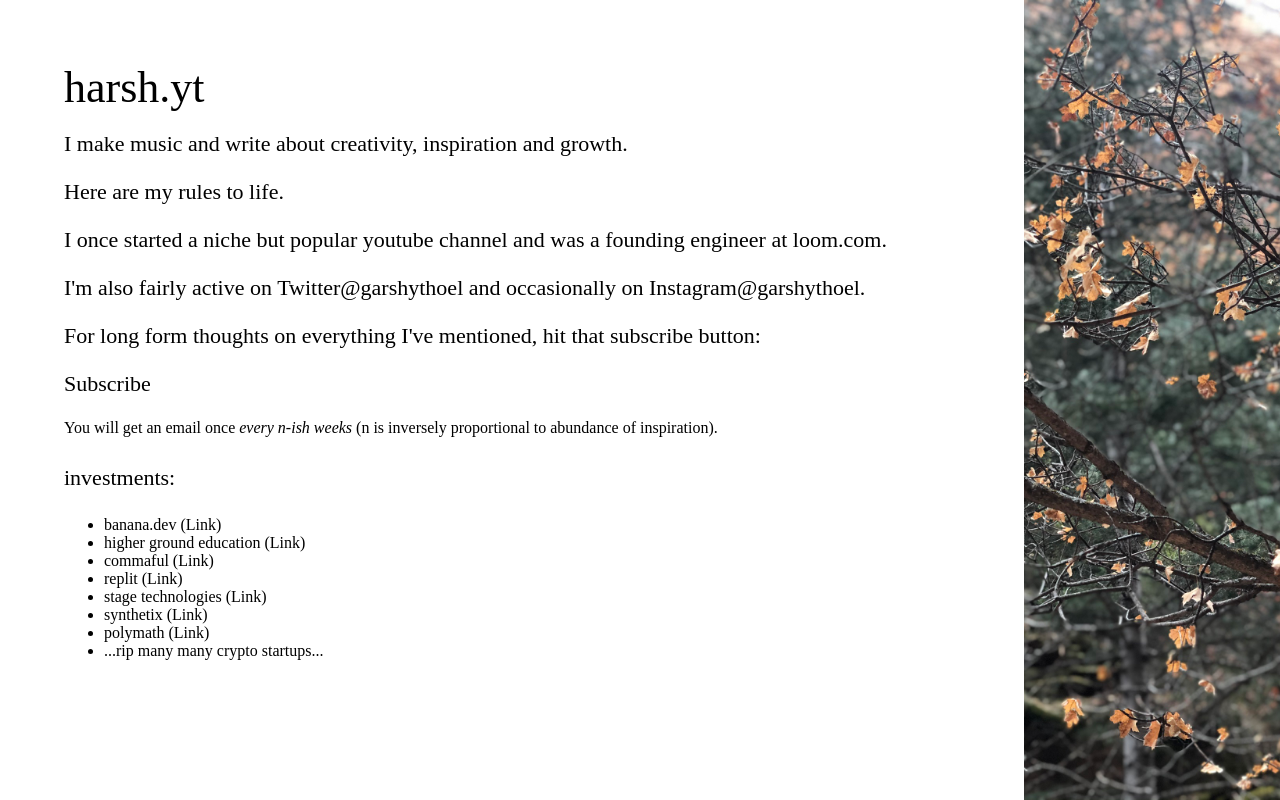
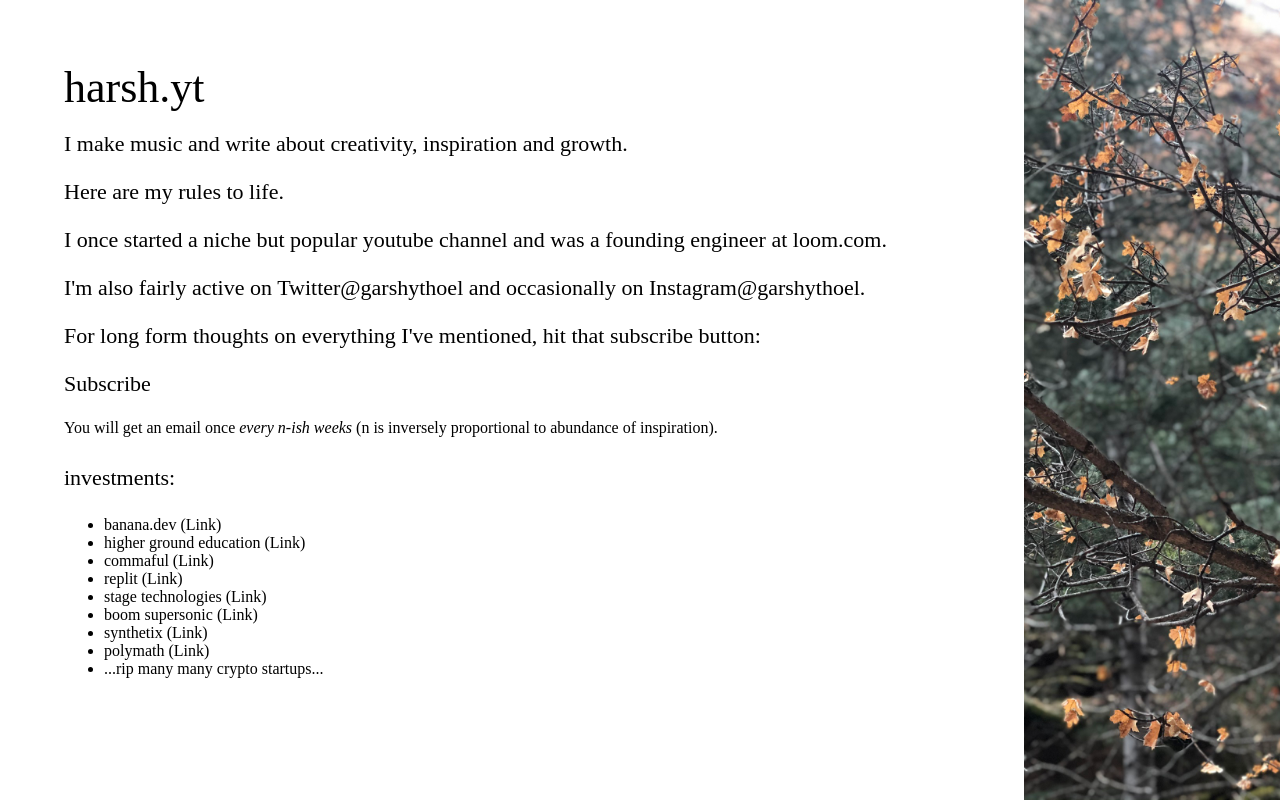
Before and after one commit to garshythoel/harsh-personal-website, a Next.js app: page / in a window 1280 px wide. Built offline with nearby package versions, Linux system fonts and the light colour scheme.

Commit message:
Add boom

```diff
--- a/pages/index.js
+++ b/pages/index.js
@@ -161,6 +161,14 @@ export default function Home() {
                   Link
               </GALink>
             )</li>
+            <li>boom supersonic (
+              <GALink eventLabel="Clicked Boom"
+                target="_blank"
+                rel="noopener noreferrer"
+                to="https://boomsupersonic.com/">
+                  Link
+              </GALink>
+            )</li>
             <li>synthetix (
               <GALink eventLabel="Clicked Synthetix"
                 target="_blank"
```
